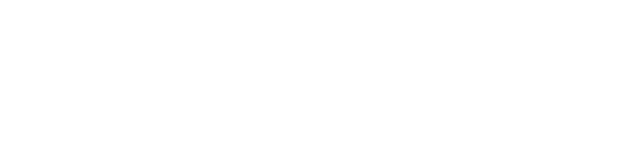
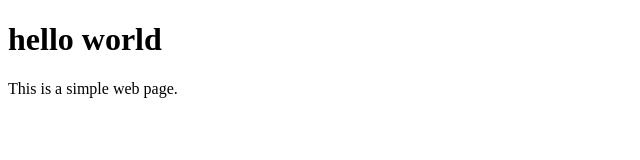
Before and after one commit to aryajoshicg/Student-Task-Manager, a plain HTML site: page index.html in a window 1280 px wide. Shown: the whole page, without its empty margins (0-640 px from the left). Drawn offline with Linux system fonts and the light colour scheme.

Commit message:
text added

```diff
--- a/index.html
+++ b/index.html
@@ -6,6 +6,7 @@
     <title>Document</title>
 </head>
 <body>
-
+    <h1>hello world</h1>
+    <p>This is a simple web page.</p>
 </body>
 </html>
```
